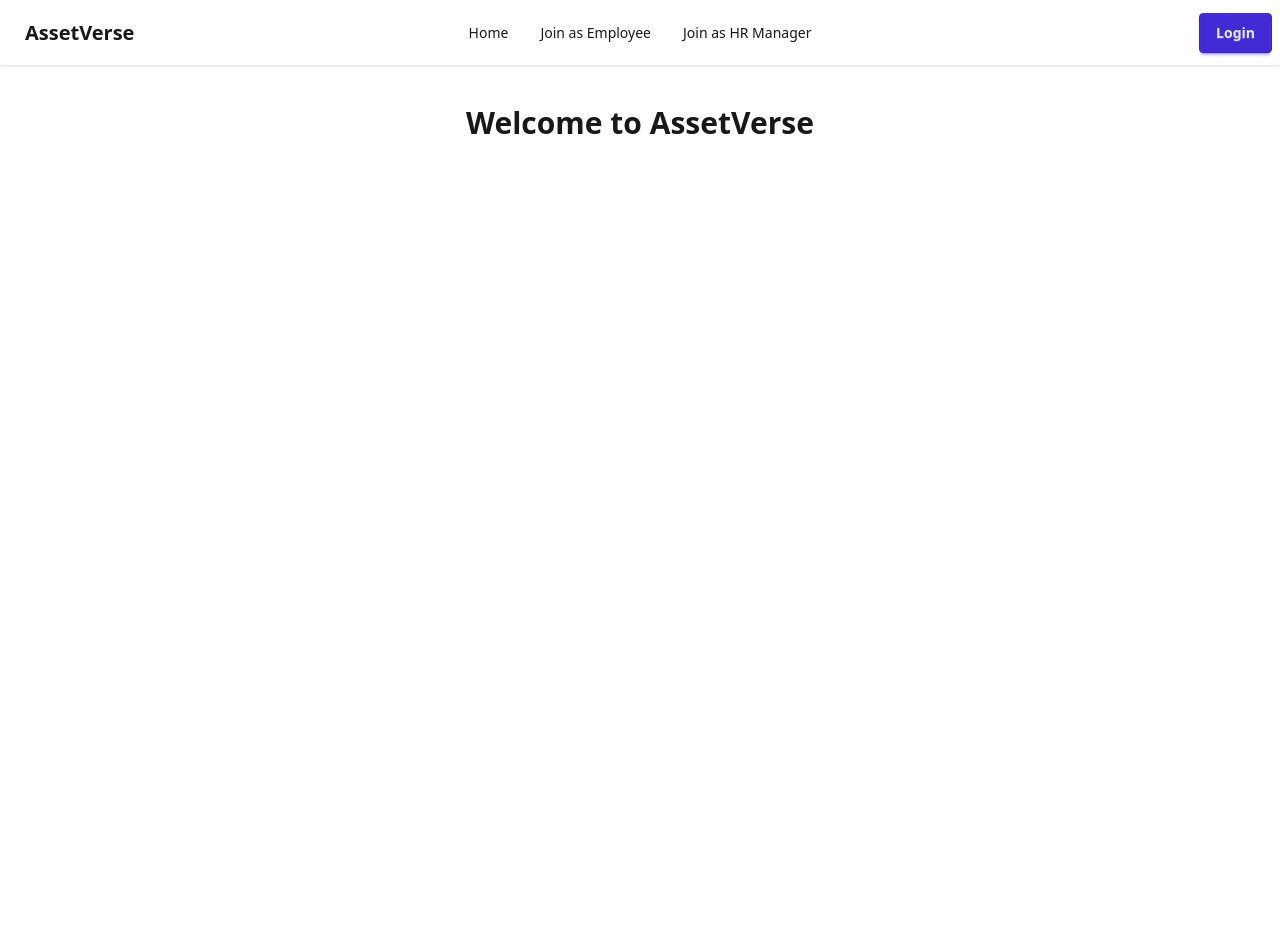
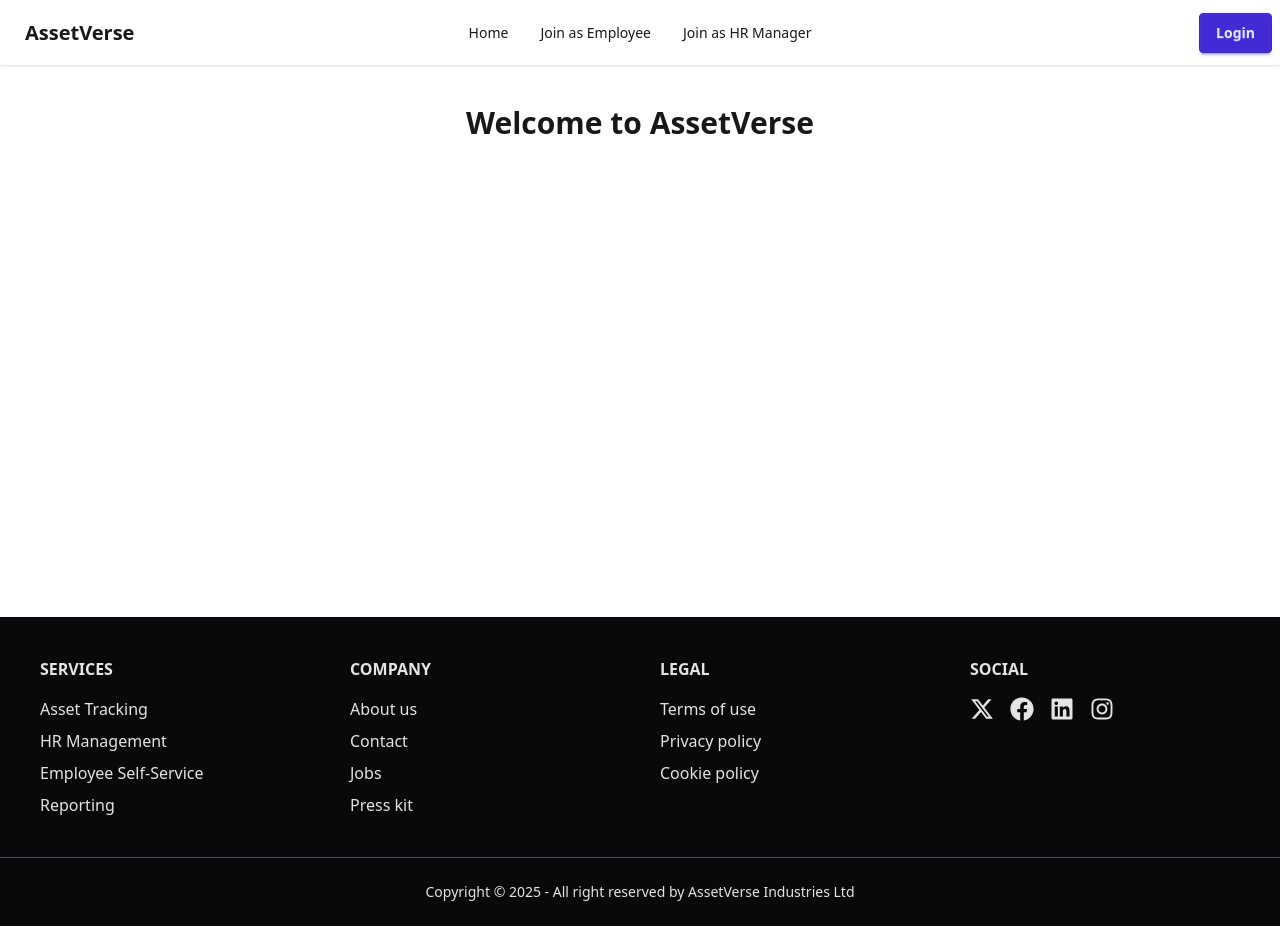
Before and after one commit to HossainShahRahat/asset-verse-client, a React (Vite) app: page / in a window 1280 px wide. Before the commit the page ends 800 px from the top, so only its background shows below. Built offline with nearby package versions, Linux system fonts and the light colour scheme.

Commit message:
integrate footer into main application layout

```diff
--- /dev/null
+++ b/src/Components/Footer.jsx
@@ -0,0 +1,79 @@
+import { FaFacebook, FaLinkedin, FaInstagram } from "react-icons/fa";
+import { FaXTwitter } from "react-icons/fa6";
+import { Link } from "react-router-dom";
+
+const Footer = () => {
+  return (
+    <footer className="bg-neutral text-neutral-content">
+      <div className="max-w-7xl mx-auto p-10">
+        <div className="grid grid-cols-1 md:grid-cols-4 gap-10">
+          <nav className="flex flex-col gap-2">
+            <h6 className="footer-title opacity-100">Services</h6>
+            <a className="link link-hover">Asset Tracking</a>
+            <a className="link link-hover">HR Management</a>
+            <a className="link link-hover">Employee Self-Service</a>
+            <a className="link link-hover">Reporting</a>
+          </nav>
+          <nav className="flex flex-col gap-2">
+            <h6 className="footer-title opacity-100">Company</h6>
+            <Link to="/" className="link link-hover">
+              About us
+            </Link>
+            <a className="link link-hover">Contact</a>
+            <a className="link link-hover">Jobs</a>
+            <a className="link link-hover">Press kit</a>
+          </nav>
+          <nav className="flex flex-col gap-2">
+            <h6 className="footer-title opacity-100">Legal</h6>
+            <a className="link link-hover">Terms of use</a>
+            <a className="link link-hover">Privacy policy</a>
+            <a className="link link-hover">Cookie policy</a>
+          </nav>
+          <nav className="flex flex-col gap-2">
+            <h6 className="footer-title opacity-100">Social</h6>
+            <div className="flex gap-4">
+              <a
+                href="https://twitter.com"
+                target="_blank"
+                className="text-2xl"
+              >
+                <FaXTwitter />
+              </a>
+              <a
+                href="https://facebook.com"
+                target="_blank"
+                className="text-2xl"
+              >
+                <FaFacebook />
+              </a>
+              <a
+                href="https://linkedin.com"
+                target="_blank"
+                className="text-2xl"
+              >
+                <FaLinkedin />
+              </a>
+              <a
+                href="https://instagram.com"
+                target="_blank"
+                className="text-2xl"
+              >
+                <FaInstagram />
+              </a>
+            </div>
+          </nav>
+        </div>
+      </div>
+      <div className="border-t border-gray-600">
+        <div className="max-w-7xl mx-auto p-6 text-center">
+          <p className="text-sm">
+            Copyright © {new Date().getFullYear()} - All right reserved by
+            AssetVerse Industries Ltd
+          </p>
+        </div>
+      </div>
+    </footer>
+  );
+};
+
+export default Footer;
--- a/src/Layout/MainLayout.jsx
+++ b/src/Layout/MainLayout.jsx
@@ -1,5 +1,6 @@
 import { Outlet } from "react-router-dom";
 import Navbar from "../Components/Navbar";
+import Footer from "../Components/Footer";
 
 const MainLayout = () => {
   return (
@@ -8,6 +9,7 @@ const MainLayout = () => {
       <div className="min-h-[calc(100vh-288px)]">
         <Outlet />
       </div>
+      <Footer />
     </div>
   );
 };
```
Also changed, not shown: 1 other file (tests, documents, lock files or other folders).
